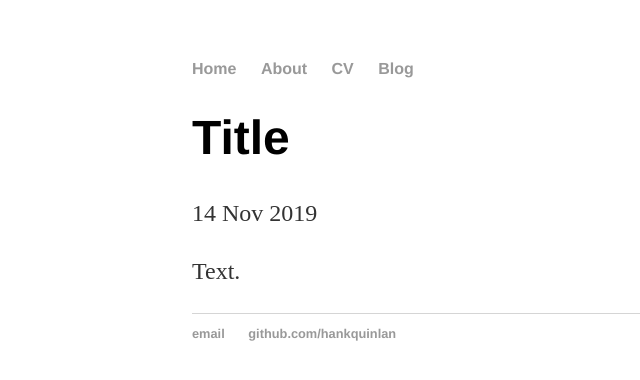
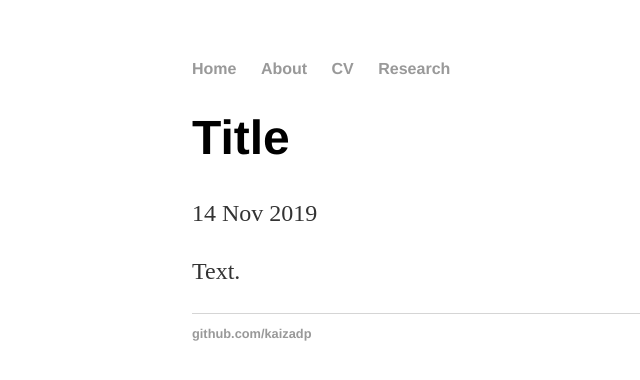
Before and after one commit to kaizadp/kaizadp.github.io, a Jekyll site: the page built from cv.markdown, in a window 1280 px wide. Shown: the top 380 px of the page, without its empty margins (0-640 px from the left). Built offline with Jekyll 4.4.1, drawn with Linux system fonts in a browser that asks for light colours.

Commit message:
Update default.html

```diff
--- a/_layouts/default.html
+++ b/_layouts/default.html
@@ -11,7 +11,7 @@
 	        		<li><a href="/">Home</a></li>
 		        	<li><a href="/about">About</a></li>
 	        		<li><a href="/cv">CV</a></li>
-	        		<li><a href="/blog">Blog</a></li>
+	        		<li><a href="/blog">Research</a></li>
 	    		</ul>
 			</nav>
 			<div class="container">
@@ -21,8 +21,7 @@
 			</div><!-- /.container -->
 			<footer>
 	    		<ul>
-	        		<li><a href="mailto:hankquinlanhub@gmail.com">email</a></li>
-	        		<li><a href="https://github.com/hankquinlan">github.com/hankquinlan</a></li>
+	        		<li><a href="https://github.com/kaizadp">github.com/kaizadp</a></li>
 				</ul>
 			</footer>
 		</body>
```
